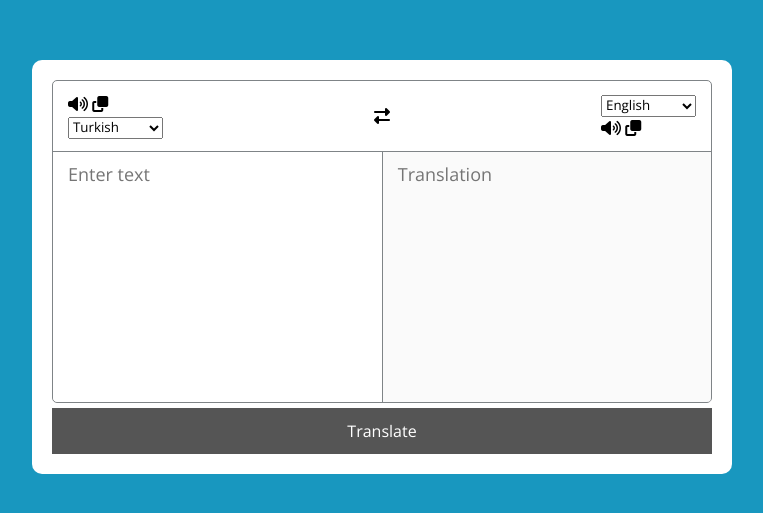
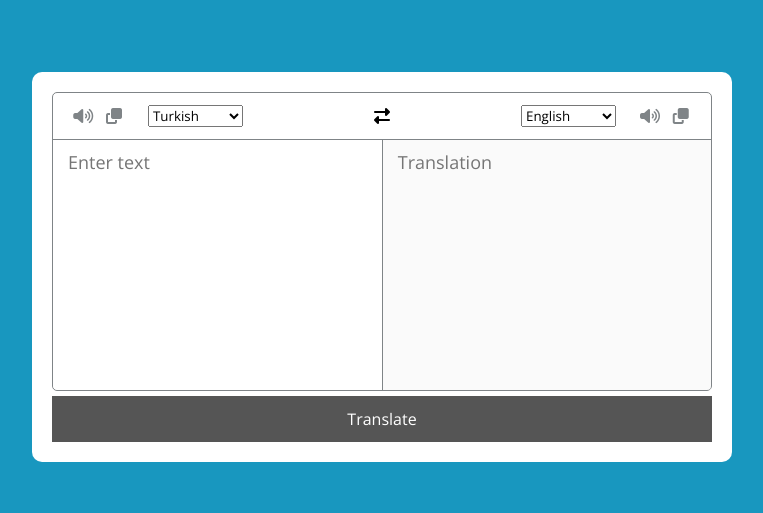
Before and after one commit to fatihcihan/Javascript-Api-Projects, a plain HTML site: page Profile-Search/index.html in a window 1280 px wide. Shown: the part 133-646 px from the top of the page, without its empty margins (258-1021 px from the left). Drawn offline with nearby package versions, Linux system fonts and the light colour scheme.

Commit message:
added css for controls and icons

```diff
--- a/Profile-Search/style.css
+++ b/Profile-Search/style.css
@@ -27,10 +27,25 @@ body {
     border: 1px solid #7F8487;
 }
 
-.controls {
+.controls,
+.controls li,
+.icons,
+.icons i {
     display: flex;
     align-items: center;
     justify-content: space-between;
+}
+
+.controls .icons i {
+    width: 40px;
+    color: #7F8487;
+    font-size: 16px;
+    cursor: pointer;
+    justify-content: center;
+}
+
+.controls .icons{
+    width: 35%;
 }
 
 ul {
```
